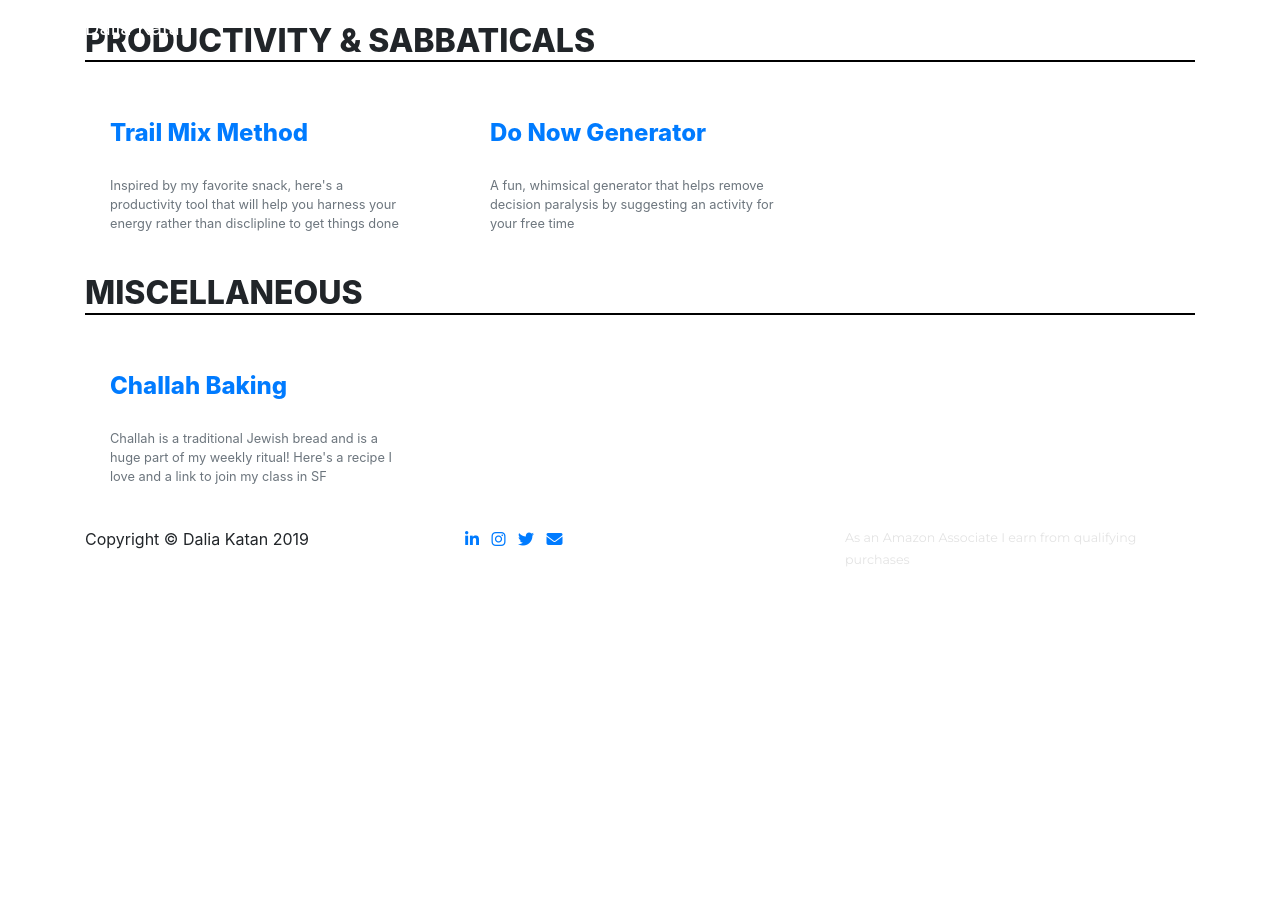
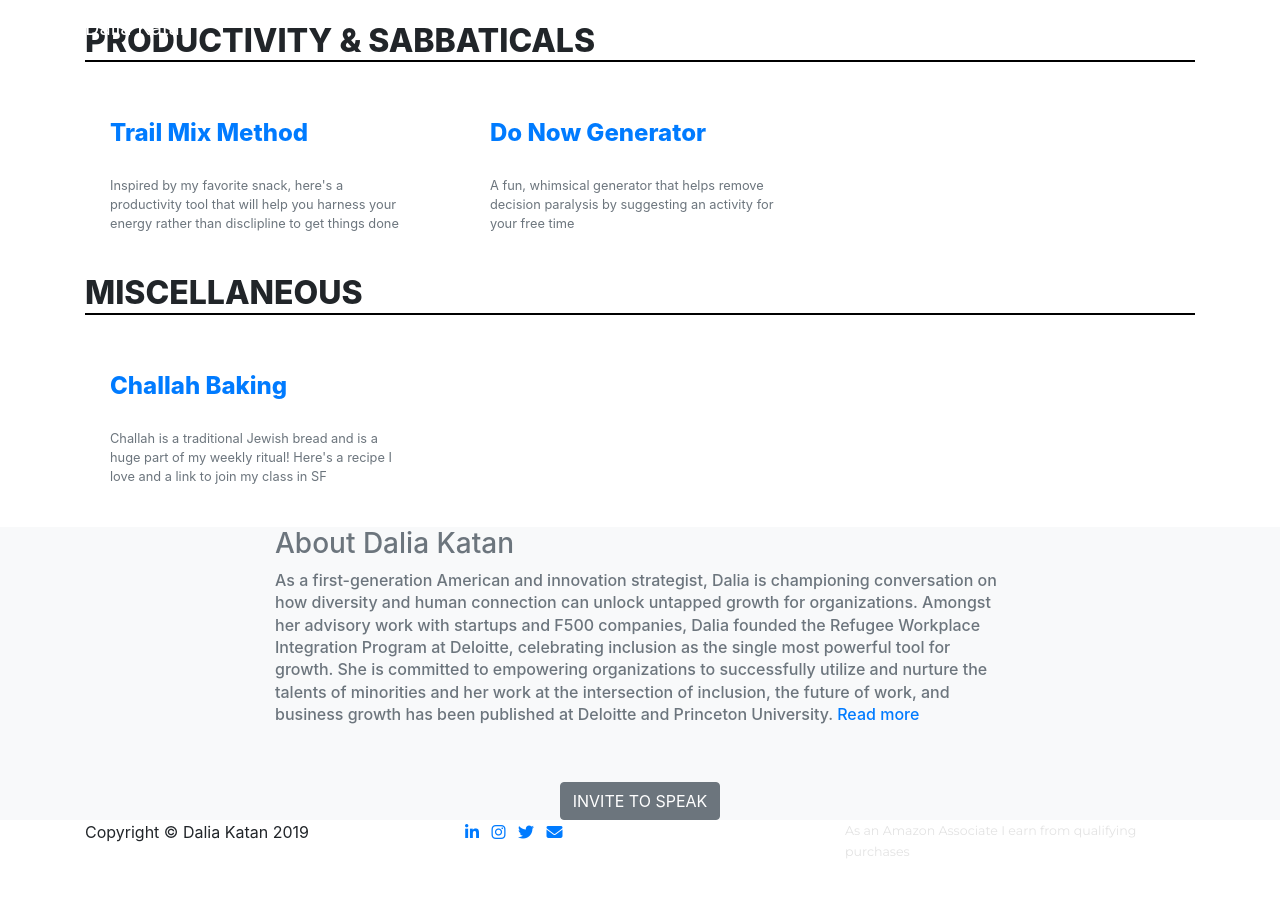
Before and after one commit to dalkat/dalkat.github.io, a Jekyll site: the page built from for-you.md, in a window 1280 px wide and 900 px high, scrolled down 603 px. Shown: the top 897 px of the window. Built offline with Jekyll 4.4.1, drawn with Linux system fonts in a browser that asks for light colours; nearby versions of some CDN libraries; some web fonts are replaced; library files that are not in the unit come from our copies; before the commit the page ends 1211 px from its top, so only the background shows below that.

Commit message:
added short bios to more pages

```diff
--- a/_layouts/for-you.html
+++ b/_layouts/for-you.html
@@ -142,3 +142,29 @@ layout: default-sub
         </div>
       </div>
     </section> -->
+
+
+
+<section class="bg-light" id="about">
+  <div class="container">
+    <div class="row">
+      <div class="col-lg-12">
+
+        <div class="row">
+          <div class="col-lg-2">
+            <div class="dalia-button" style="width:150px; height:150px;"> </div>
+          </div>
+          <div class="col-sm-12 col-lg-8">
+                  <h3 class="text-muted">About Dalia Katan</h3>
+                  <h5 style="font-size:1rem!important; line-height:1.4;" class="text-muted">As a first-generation American and innovation strategist, Dalia is championing conversation on how diversity and human connection can unlock untapped growth for organizations. Amongst her advisory work with startups and F500 companies, Dalia founded the Refugee Workplace Integration Program at Deloitte, celebrating inclusion as the single most powerful tool for growth. She is committed to empowering organizations to successfully utilize and nurture the talents of minorities and her work at the intersection of inclusion, the future of work, and business growth has been published at Deloitte and Princeton University. <a href="https://daliakatan.com/speaker">Read more</a></h5>
+                  <div class="col-lg-12" style="text-align:center;"><br><BR><a class="btn btn-secondary btn-xl text-uppercase js-scroll-trigger" href="https://daliakatan.com/speaker">Invite to speak</a></div>
+              </div>
+        </div>
+      </div>
+
+
+    </div>
+
+
+  </div>
+</section>
--- a/_layouts/inclusion.html
+++ b/_layouts/inclusion.html
@@ -96,7 +96,7 @@ layout: default-sub
 
             <div class="row">
               <div class="col-lg-2">
-                <div class="dalia-button" style="width:200px; height:200px;"> </div>
+                <div class="dalia-button" style="width:150px; height:150px;"> </div>
               </div>
               <div class="col-sm-12 col-lg-8">
                       <h3 class="text-muted">About Dalia Katan</h3>
```
Also changed, not shown: for-you/report-refugee.html (+26 -1 lines), for-you/report-teams.html (+27 -1 lines).
